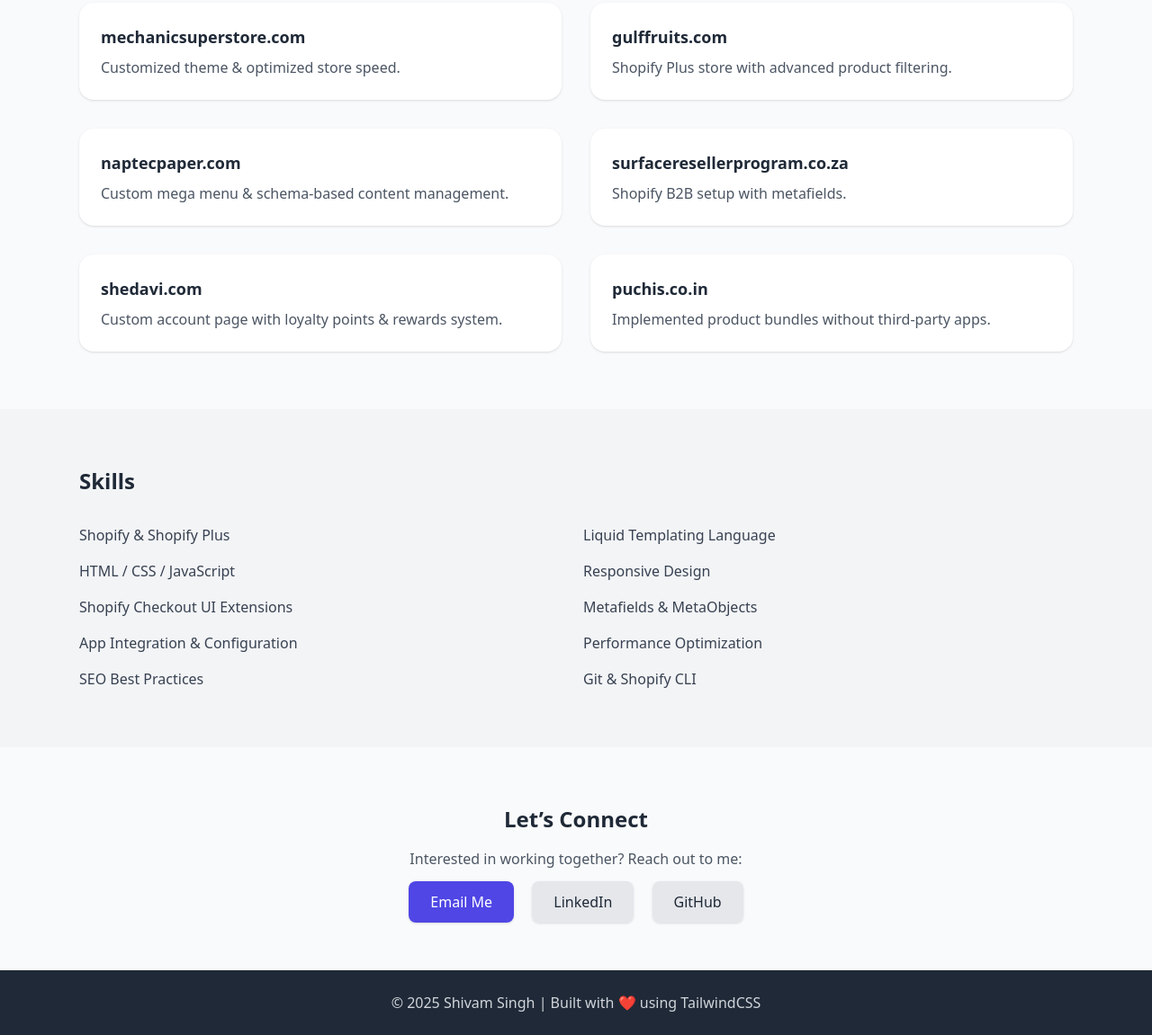
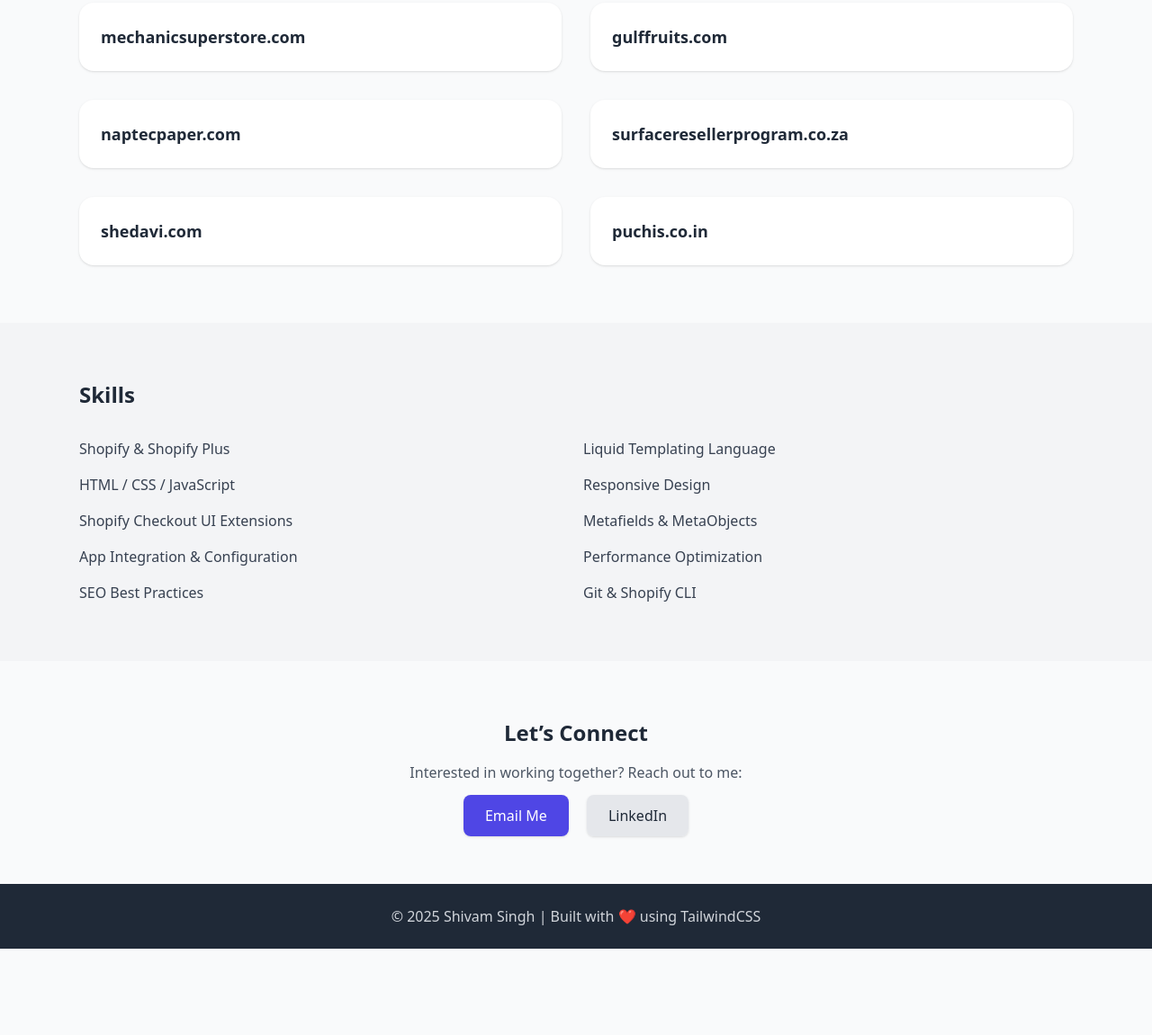
Before and after one commit to shivam24s8/demo-port, a plain HTML site: page index.html in a window 1280 px wide. Shown: the part 1509-2660 px from the top of the page at 90% size. After the commit the page ends 2564 px from the top, so only its background shows below. Drawn offline with nearby package versions, Linux system fonts and the light colour scheme.

Commit message:
Update index.html

```diff
--- a/index.html
+++ b/index.html
@@ -91,32 +91,26 @@
 
         <div class="bg-white rounded-2xl shadow p-6">
           <h4 class="font-semibold text-lg">mechanicsuperstore.com</h4>
-          <p class="text-gray-600 mt-2">Customized theme & optimized store speed.</p>
         </div>
 
         <div class="bg-white rounded-2xl shadow p-6">
           <h4 class="font-semibold text-lg">gulffruits.com</h4>
-          <p class="text-gray-600 mt-2">Shopify Plus store with advanced product filtering.</p>
         </div>
 
         <div class="bg-white rounded-2xl shadow p-6">
           <h4 class="font-semibold text-lg">naptecpaper.com</h4>
-          <p class="text-gray-600 mt-2">Custom mega menu & schema-based content management.</p>
         </div>
 
         <div class="bg-white rounded-2xl shadow p-6">
           <h4 class="font-semibold text-lg">surfaceresellerprogram.co.za</h4>
-          <p class="text-gray-600 mt-2">Shopify B2B setup with metafields.</p>
         </div>
 
         <div class="bg-white rounded-2xl shadow p-6">
           <h4 class="font-semibold text-lg">shedavi.com</h4>
-          <p class="text-gray-600 mt-2">Custom account page with loyalty points & rewards system.</p>
         </div>
 
         <div class="bg-white rounded-2xl shadow p-6">
           <h4 class="font-semibold text-lg">puchis.co.in</h4>
-          <p class="text-gray-600 mt-2">Implemented product bundles without third-party apps.</p>
         </div>
 
       </div>
@@ -148,8 +142,7 @@
     <p class="text-gray-600">Interested in working together? Reach out to me:</p>
     <div class="mt-6 space-x-4">
       <a href="mailto:shivamsikarwar09@gmail.com" class="bg-indigo-600 text-white px-6 py-3 rounded-lg shadow hover:bg-indigo-700">Email Me</a>
-      <a href="https://www.linkedin.com/in/yourprofile" target="_blank" class="bg-gray-200 px-6 py-3 rounded-lg shadow hover:bg-gray-300">LinkedIn</a>
-      <a href="https://github.com/yourgithub" target="_blank" class="bg-gray-200 px-6 py-3 rounded-lg shadow hover:bg-gray-300">GitHub</a>
+      <a href="https://www.linkedin.com/in/shivam-singh-sikarwar-a9a957167/" target="_blank" class="bg-gray-200 px-6 py-3 rounded-lg shadow hover:bg-gray-300">LinkedIn</a>
     </div>
   </section>
 
```
